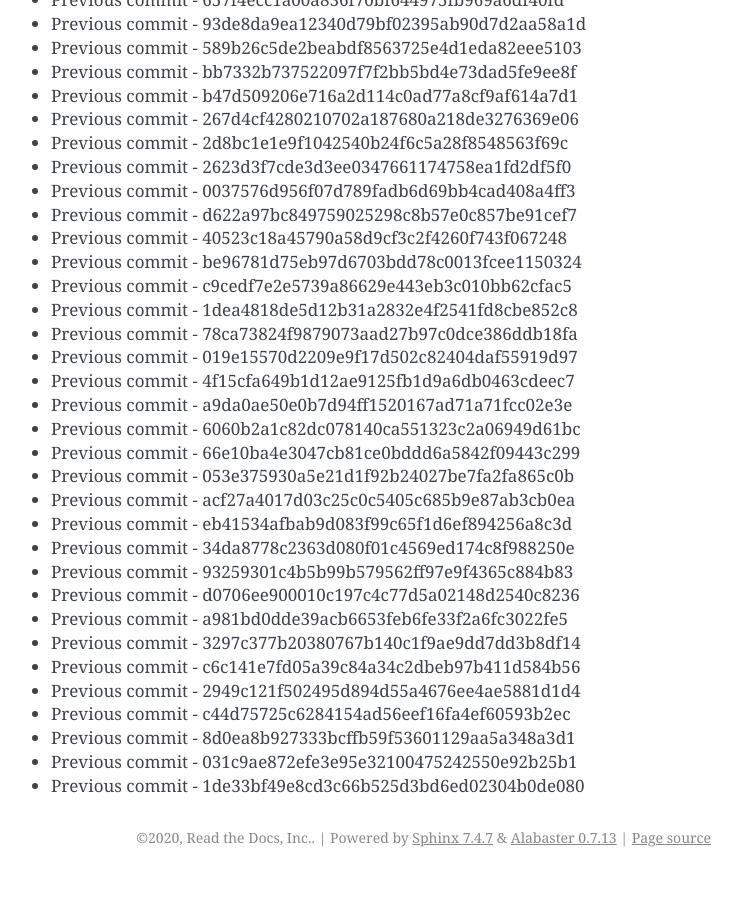
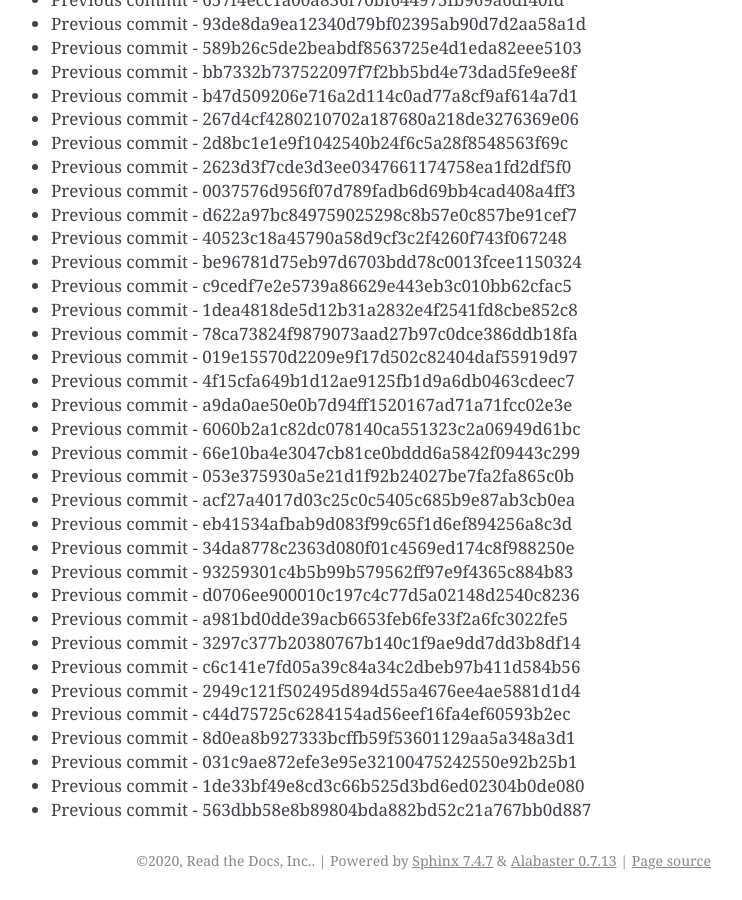
Before and after one commit to readthedocs/rtd-git-stresstest, a Sphinx documentation site: the page built from docs/updates.rst, in a window 1280 px wide and 900 px high, scrolled down 45179 px. Shown: the whole window, without its empty margins (399-1141 px from the left). Built offline with Sphinx 7.4.7, drawn with Linux system fonts in a browser that asks for light colours; before the commit the page ends 46056 px from its top, so only the background shows below that.

Commit message:
Generating commit from previous: 563dbb58e8b89804bda882bd52c21a767bb0d887

```diff
--- a/docs/updates.rst
+++ b/docs/updates.rst
@@ -1930,3 +1930,4 @@ It can be tested for any performance characteristics.
 * Previous commit - 8d0ea8b927333bcffb59f53601129aa5a348a3d1
 * Previous commit - 031c9ae872efe3e95e32100475242550e92b25b1
 * Previous commit - 1de33bf49e8cd3c66b525d3bd6ed02304b0de080
+* Previous commit - 563dbb58e8b89804bda882bd52c21a767bb0d887
```
